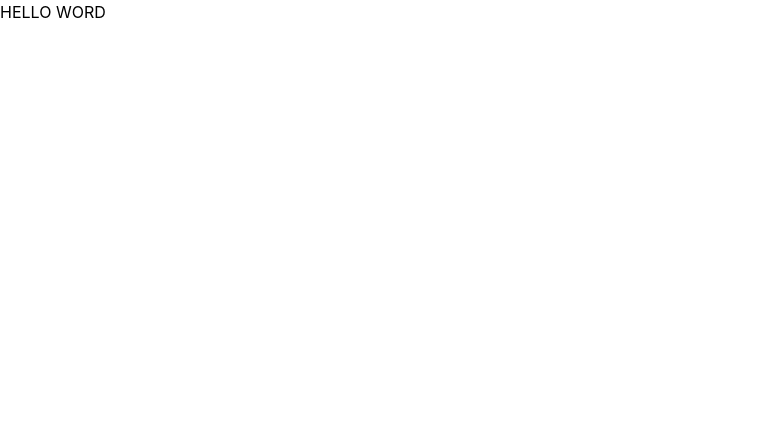
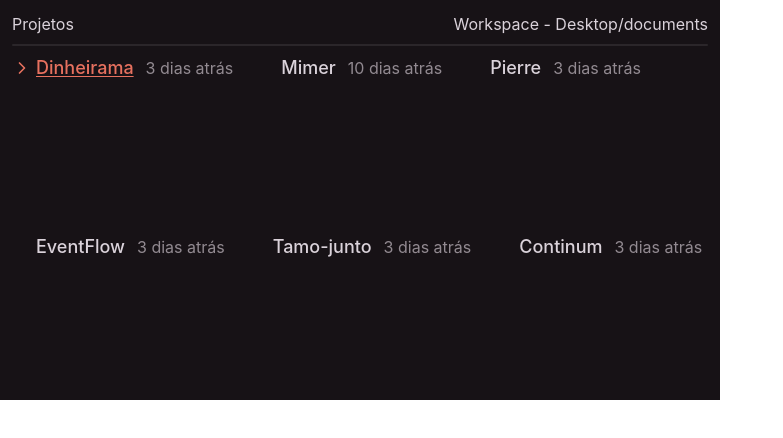
Before and after one commit to retr0lbb/continum, a React (Vite) app: page / in a window 1280 px wide. Shown: the top 438 px of the page, without its empty margins (0-783 px from the left). Built offline with nearby package versions, Linux system fonts and the light colour scheme.

Commit message:
feat: add main page

```diff
--- a/package.json
+++ b/package.json
@@ -15,9 +15,11 @@
     "@tauri-apps/plugin-dialog": "^2.7.1",
     "@tauri-apps/plugin-fs": "^2.5.1",
     "@tauri-apps/plugin-opener": "^2",
+    "lucide-react": "^1.17.0",
     "react": "^19.1.0",
     "react-dom": "^19.1.0",
     "react-router": "^7.16.0",
+    "tailwind-merge": "^3.6.0",
     "tailwind-variants": "^3.2.2",
     "tailwindcss": "^4.3.0"
   },
--- a/src/App.tsx
+++ b/src/App.tsx
@@ -1,11 +1,12 @@
 import "./App.css";
 import { BrowserRouter, Routes, Route } from "react-router"
+import { InitialPage } from "./routes/pages/intialPage";
 
 export function App() {
   return(
     <BrowserRouter>
       <Routes>
-        <Route path="/" element={<div> HELLO WORD</div>} />
+        <Route path="/" element={<InitialPage />} />
         <Route path="/project" element={<div> HELLO Project</div>} />
       </Routes>
     </BrowserRouter>
--- /dev/null
+++ b/src/components/project-label.tsx
@@ -0,0 +1,44 @@
+import {tv} from "tailwind-variants"
+import {ChevronRight} from "lucide-react"
+
+const textVariant = tv({
+    base: "text-main-text text-lg font-medium",
+    variants: {
+        selected: {
+            true: "text-accent underline underline-offset-2 text-lg font-medium"
+        }
+    }
+
+})
+
+const iconVariant = tv({
+    base: "size-5 overflow-hidden flex items-center justify-center text-accent opacity-0",
+    variants: {
+        selected: {
+            true: "opacity-100",
+            false: "opacity-0"
+        }
+    },
+    defaultVariants: {
+        selected: false
+    }
+})
+
+interface ProjectLabelProps{
+    name: string
+    lastUpdate: string
+    isSelected?: boolean
+}
+
+export function ProjectLabel(props: ProjectLabelProps){
+    return (
+        <div className="flex items-center justify-center gap-1 cursor-pointer">
+            <div className={iconVariant({selected: props.isSelected})} >
+                <ChevronRight />
+            </div>
+
+            <p className={textVariant({selected: props.isSelected})}>{props.name}</p>
+            <p className="text-muted-text pl-2">{props.lastUpdate} dias atrás</p>
+        </div>
+    )
+}
--- /dev/null
+++ b/src/routes/pages/intialPage.tsx
@@ -0,0 +1,21 @@
+import { ProjectLabel } from "../../components/project-label";
+
+export function InitialPage(){
+    return <main className="w-180 h-100 bg-background-main flex flex-col p-3 gap-2">
+        <div className="w-full flex items-center justify-between">
+            <h1 className="font-normal text-main-text">Projetos</h1>
+            <p className="font-normal text-main-text">Workspace - Desktop/documents</p>
+        </div>
+
+        <div className="w-full h-0.5 rounded-full bg-main-text/10" />
+
+        <div className="flex flex-1 flex-wrap gap-6 items-start">
+            <ProjectLabel isSelected name="Dinheirama" lastUpdate="3" />
+            <ProjectLabel name="Mimer" lastUpdate="10" />
+            <ProjectLabel name="Pierre" lastUpdate="3" />
+            <ProjectLabel name="EventFlow" lastUpdate="3" />
+            <ProjectLabel name="Tamo-junto" lastUpdate="3" />
+            <ProjectLabel name="Continum" lastUpdate="3" />
+        </div>
+    </main>
+}
```
Also changed, not shown: 1 other file (tests, documents, lock files or other folders).
